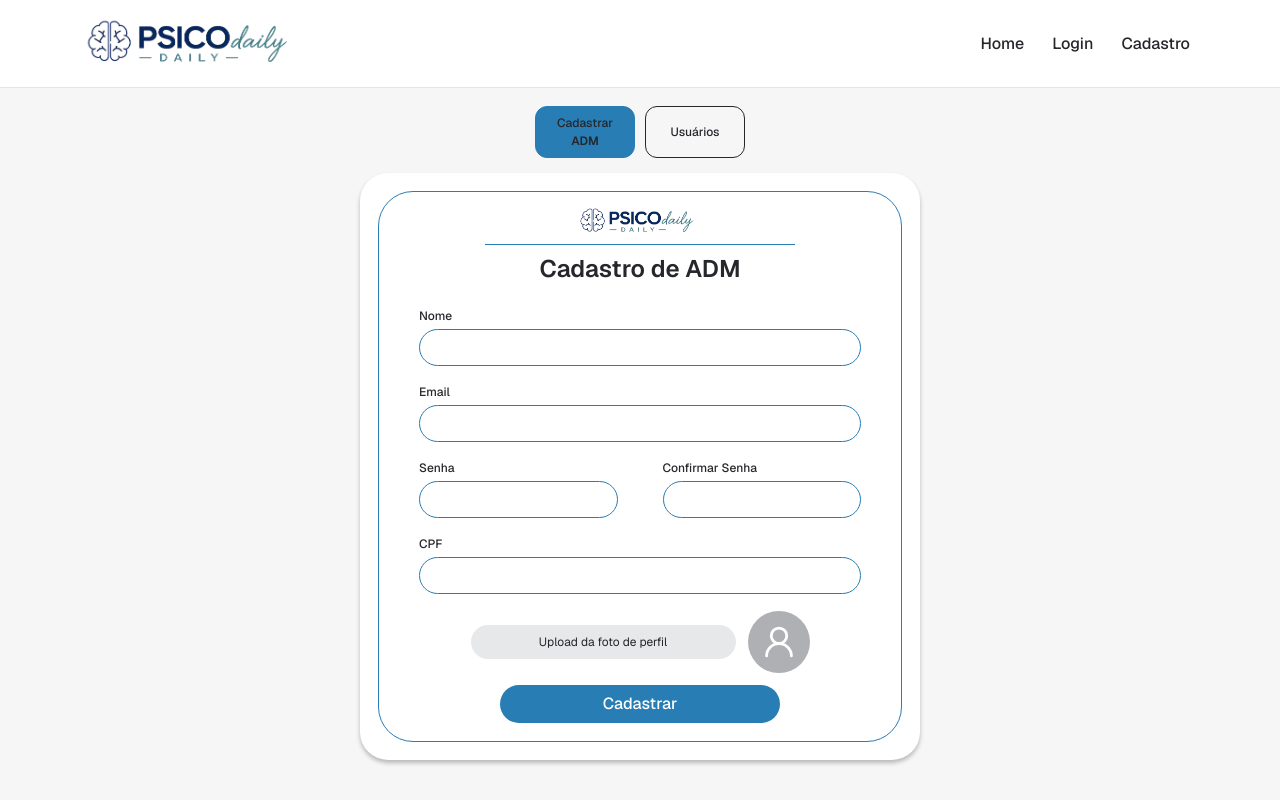
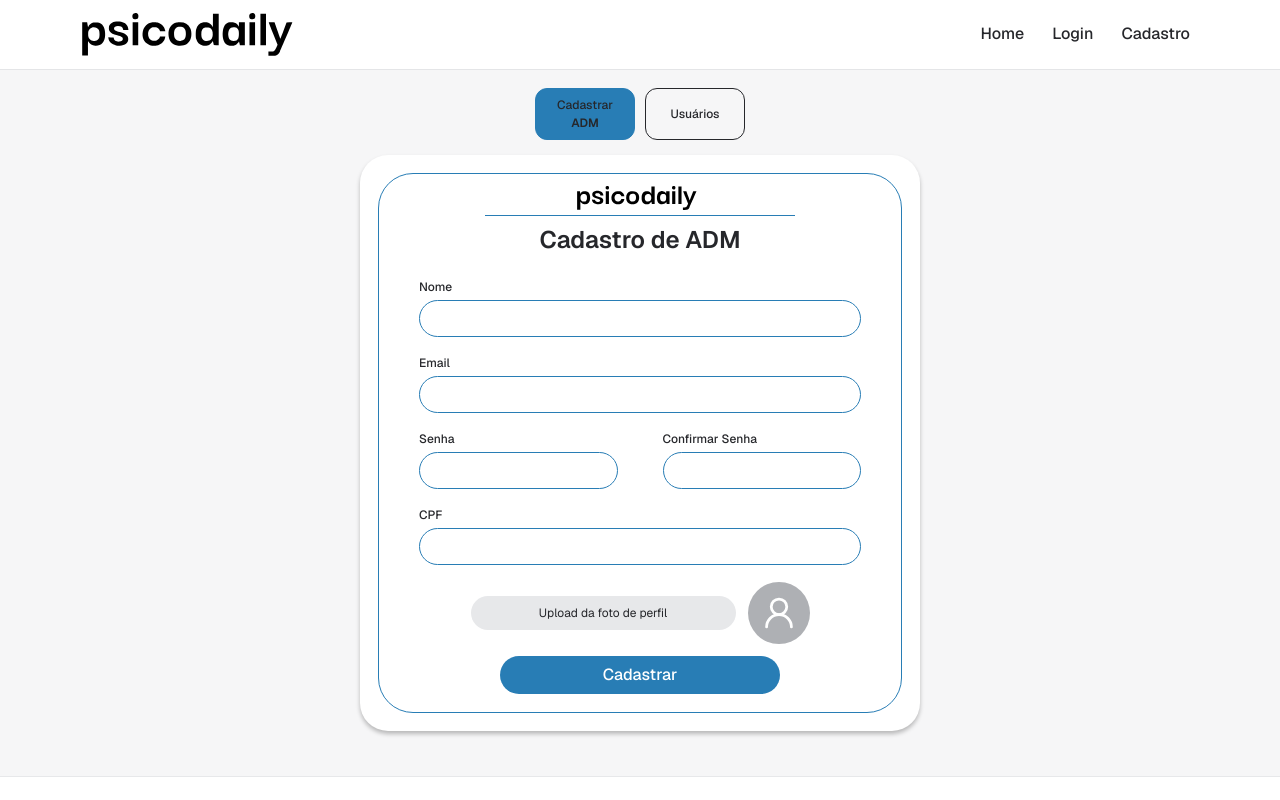
Before and after one commit to Ray20032000/Front-Psicodaily-18-08-11-17, a React (Vite) app: page /cadastroadmin in a window 1280 px wide. Shown: the top 800 px of the page. Built offline with nearby package versions, Linux system fonts and the light colour scheme; no server answers.

Commit message:
feat: troca logo.png pelo psicodaily.svg em todo o app, invertido no tema escuro

```diff
--- a/src/components/AuthLayout/AuthLayout.jsx
+++ b/src/components/AuthLayout/AuthLayout.jsx
@@ -2,6 +2,7 @@ import { useState } from "react";
 import { Link } from "react-router-dom";
 import { Eye, EyeOff } from "lucide-react";
 import css from "./AuthLayout.module.css";
+import psicodaily from "../../assets/psicodaily.svg";
 
 // ponytail: placeholder aleatório, trocar pela foto definitiva (ex.: "/auth.jpg" em public/)
 const IMAGEM = "https://picsum.photos/seed/psicodaily/900/1200";
@@ -14,7 +15,7 @@ export default function AuthLayout({ children }) {
                     <img src={IMAGEM} alt="" className={css.imagem} />
 
                     <Link to="/" className={css.marca}>
-                        <img src="/logo.png" alt="PSICOdaily" />
+                        <img src={psicodaily} data-logo alt="PSICOdaily" />
                     </Link>
 
                     <p className={css.frase}>
@@ -25,7 +26,7 @@ export default function AuthLayout({ children }) {
                 <main className={css.conteudo}>
                     <div className={css.formulario}>
                         <Link to="/" className={css.marcaMobile}>
-                            <img src="/logo.png" alt="PSICOdaily" />
+                            <img src={psicodaily} data-logo alt="PSICOdaily" />
                         </Link>
                         {children}
                     </div>
--- a/src/components/Footer/Footer.jsx
+++ b/src/components/Footer/Footer.jsx
@@ -1,4 +1,5 @@
 import css from "./Footer.module.css";
+import psicodaily from "../../assets/psicodaily.svg";
 
 function Footer() {
 
@@ -40,7 +41,7 @@ function Footer() {
                 <div className={css.logoArea}>
 
                     <img
-                        src="/logo.png"
+                        src={psicodaily} data-logo
                         alt="Logo PSICOdaily"
                     />
 
--- a/src/components/PublicHeader/PublicHeader.jsx
+++ b/src/components/PublicHeader/PublicHeader.jsx
@@ -2,6 +2,7 @@ import { useUsuario } from "../../contexts/UsuarioContext.jsx";
 import styles from "./PublicHeader.module.css"
 import { Link } from "react-router-dom";
 import ContaMenu from "../ContaMenu/ContaMenu.jsx";
+import psicodaily from "../../assets/psicodaily.svg";
 
 function PublicHeader() {
     const { usuario } = useUsuario();
@@ -12,7 +13,7 @@ function PublicHeader() {
             <nav className="navbar navbar-expand-sm">
                 <div className="container">
                     <Link to="/" className="navbar-brand">
-                        <img className={styles.logo} src="/logo.png" alt="Logo PSICOdaily" />
+                        <img className={styles.logo} src={psicodaily} data-logo alt="Logo PSICOdaily" />
                     </Link>
                     <div className={`${styles.botoes} navbar-nav ms-auto`}>
                         <Link to="/" className={`${styles.espaco} nav-link`}>Home</Link>
--- a/src/components/Sidebar/Sidebar.jsx
+++ b/src/components/Sidebar/Sidebar.jsx
@@ -50,7 +50,7 @@ function Sidebar() {
             className={`offcanvas-lg offcanvas-start geist ${styles.sidebar}`}
         >
             <div className="d-flex align-items-center justify-content-between px-2 py-3 mb-2">
-                <img className="logo" src={psicodaily} alt="Psicodaily" style={{ width: "7em" }} />
+                <img className="logo" src={psicodaily} data-logo alt="Psicodaily" style={{ width: "7em" }} />
                 <span className="text-secondary d-none d-lg-inline">v0.1</span>
                 <button
                     type="button"
--- a/src/global.css
+++ b/src/global.css
@@ -79,8 +79,8 @@
     --cor-alerta-fundo: #3A2F17;
 }
 
-/* logo da sidebar é preto sólido */
-[data-bs-theme="dark"] .logo {
+/* logo (psicodaily.svg) é preto sólido */
+[data-bs-theme="dark"] img[data-logo] {
     filter: invert(1);
 }
 
--- a/src/pages/AlterarSenha/AlterarSenha.jsx
+++ b/src/pages/AlterarSenha/AlterarSenha.jsx
@@ -7,6 +7,7 @@ import { useUsuario } from "../../contexts/UsuarioContext.jsx";
 import css from "./AlterarSenha.module.css";
 import Skeleton, { Carregando } from "../../components/Skeleton/Skeleton.jsx";
 import api from "../../config/api.js";
+import psicodaily from "../../assets/psicodaily.svg";
 
 export default function AlterarSenha() {
     const { usuario, carregando } = useUsuario();
@@ -54,7 +55,7 @@ export default function AlterarSenha() {
         <PublicHeader />
         <main className={css.fundo}>
             <Carregando className={css.card}><div className={css.bordaInterna}>
-                <img src="/logo.png" alt="" className={css.logo} />
+                <img src={psicodaily} data-logo alt="" className={css.logo} />
                 <div className={css.linha} />
                 <Skeleton width="180px" height="28px" className={css.skeletonCentro} />
                 <div className={css.formulario}>
@@ -74,7 +75,7 @@ export default function AlterarSenha() {
         <main className={css.fundo}>
             {mensagem && <Alerts key={mensagem.id} tipo={mensagem.tipo} descricao={mensagem.texto} />}
             <div className={css.card}><div className={css.bordaInterna}>
-                <img src="/logo.png" alt="PSICOdaily" className={css.logo} />
+                <img src={psicodaily} data-logo alt="PSICOdaily" className={css.logo} />
                 <div className={css.linha} />
                 <h1 className={css.titulo}>{usuario ? "Alterar senha" : "Redefinir senha"}</h1>
                 <form className={css.formulario} onSubmit={alterarSenha}>
--- a/src/pages/AtivarConta/AtivarConta.jsx
+++ b/src/pages/AtivarConta/AtivarConta.jsx
@@ -5,6 +5,7 @@ import css from "./AtivarConta.module.css";
 import Footer from "../../components/Footer/Footer";
 import PublicHeader from "../../components/PublicHeader/PublicHeader.jsx";
 import api from "../../config/api.js";
+import psicodaily from "../../assets/psicodaily.svg";
 
 export default function AtivarConta() {
 
@@ -163,7 +164,7 @@ export default function AtivarConta() {
                     <div className={css.bordaInterna}>
 
                         <img
-                            src="/logo.png"
+                            src={psicodaily} data-logo
                             alt="PSICOdaily"
                             className={css.logo}
                         />
--- a/src/pages/CadastroAdmin/CadastroAdmin.jsx
+++ b/src/pages/CadastroAdmin/CadastroAdmin.jsx
@@ -5,6 +5,7 @@ import PublicHeader from "../../components/PublicHeader/PublicHeader.jsx";
 import Footer from "../../components/Footer/Footer";
 import Alerts from "../../components/Alerts/Alerts.jsx";
 import css from "./CadastroAdmin.module.css";
+import psicodaily from "../../assets/psicodaily.svg";
 
 export default function CadastroAdm() {
 
@@ -102,7 +103,7 @@ export default function CadastroAdm() {
 
                         <div className={css.logoFormulario}>
                             <img
-                                src="/logo.png"
+                                src={psicodaily} data-logo
                                 alt="PSICOdaily"
                             />
                         </div>
--- a/src/pages/EdicaoAdm/EdicaoAdm.jsx
+++ b/src/pages/EdicaoAdm/EdicaoAdm.jsx
@@ -1,12 +1,13 @@
 import UserAvatar from "../../components/UserAvatar/UserAvatar.jsx";
 import css from "./EdicaoAdm.module.css"
+import psicodaily from "../../assets/psicodaily.svg";
 
 function EdicaoAdm() {
     return (
         <div>            <div className={css.container}>
                 <div className={css.formulario}>
                     <img
-                        src="/logo.png"
+                        src={psicodaily} data-logo
                         alt="PSICOdaily"
                         className={css.logo}
                     />
--- a/src/pages/EsqueciSenha/EsqueciSenha.jsx
+++ b/src/pages/EsqueciSenha/EsqueciSenha.jsx
@@ -5,6 +5,7 @@ import Footer from "../../components/Footer/Footer.jsx";
 import Alerts from "../../components/Alerts/Alerts.jsx";
 import css from "./EsqueciSenha.module.css";
 import api from "../../config/api.js";
+import psicodaily from "../../assets/psicodaily.svg";
 
 export default function EsqueciSenha() {
 
@@ -109,7 +110,7 @@ export default function EsqueciSenha() {
                     <div className={css.bordaInterna}>
 
                         <img
-                            src="/logo.png"
+                            src={psicodaily} data-logo
                             alt="PSICOdaily"
                             className={css.logo}
                         />
```
